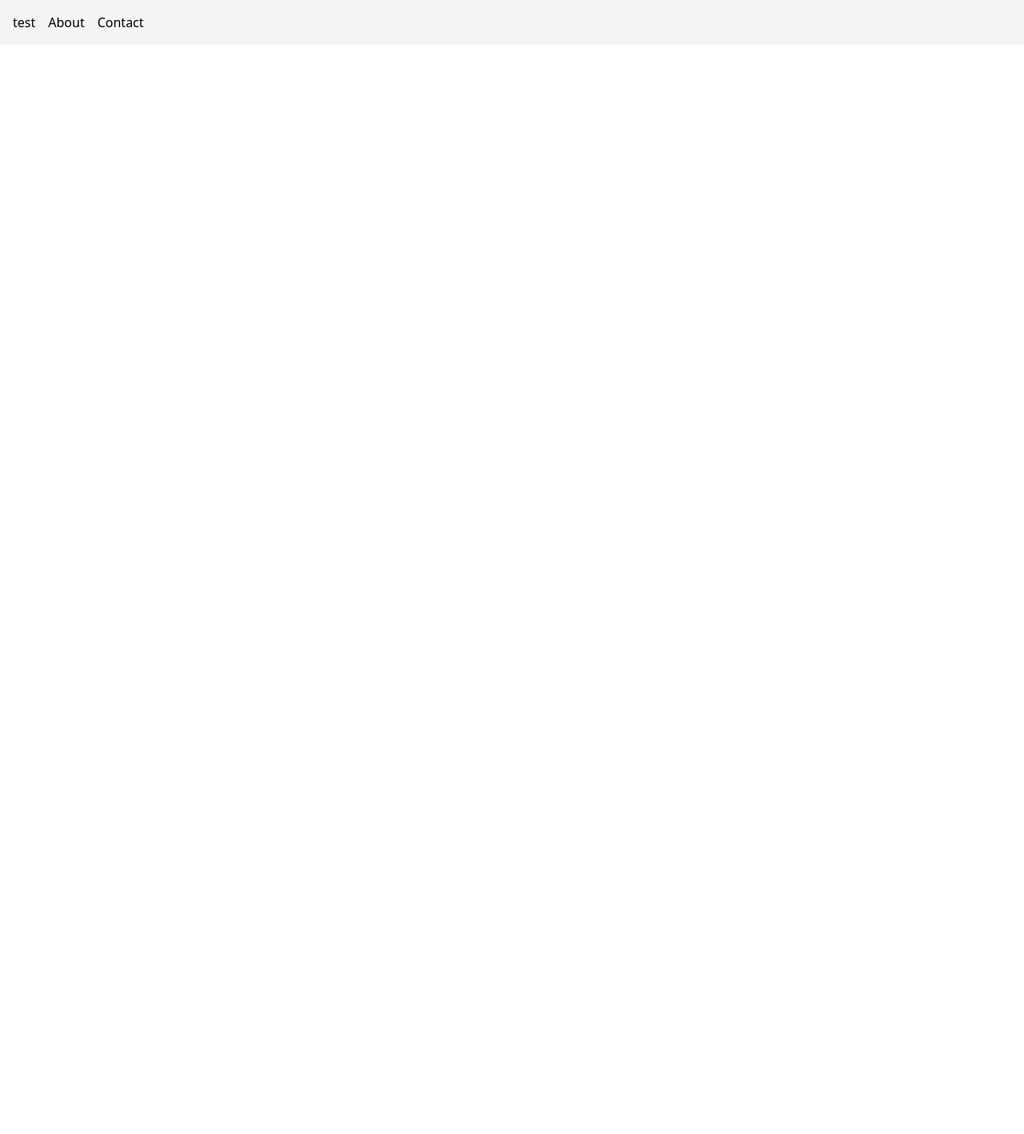
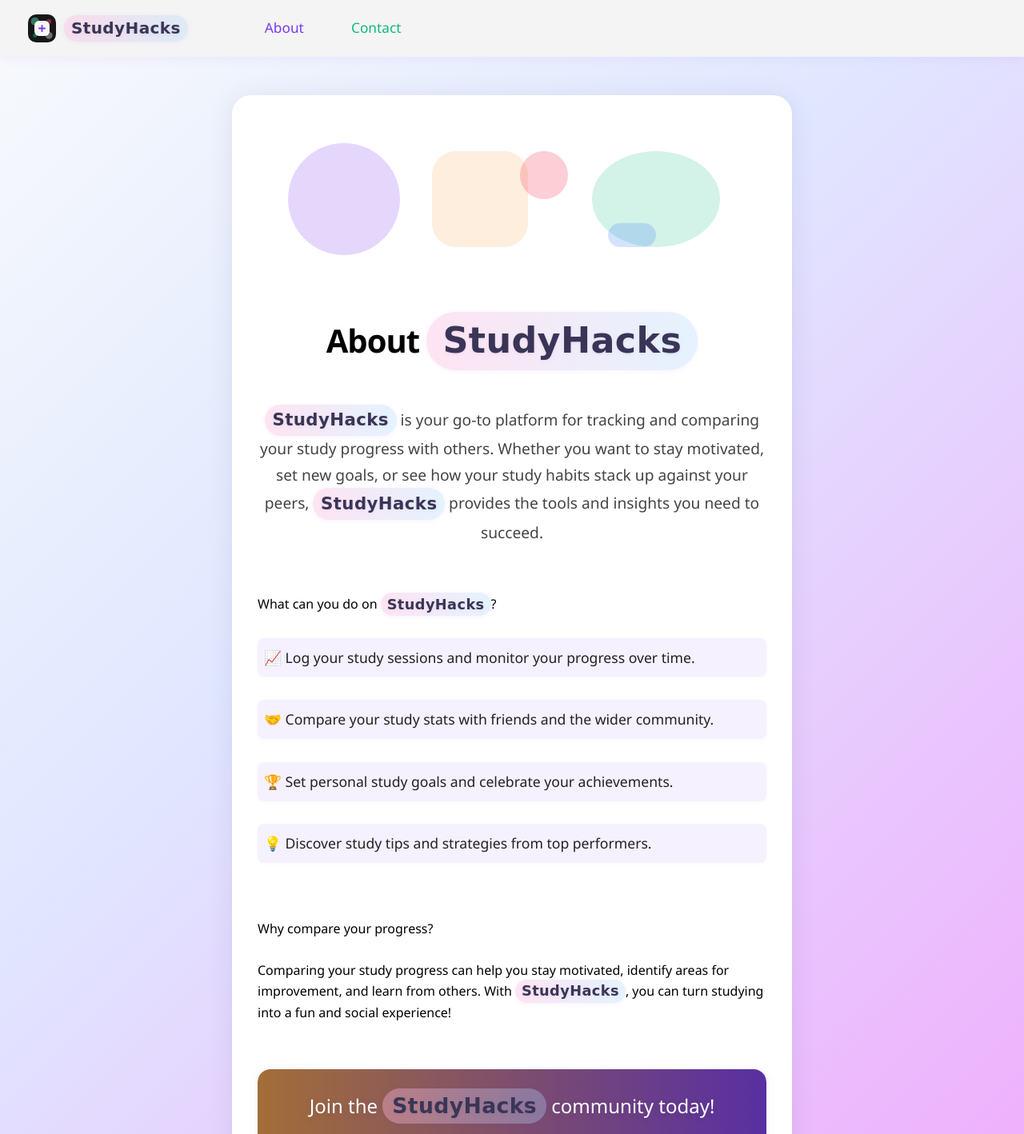
Before and after one commit to DanielZTWang/HackTheValley, a React (Vite) app in the folder client/: page /about in a window 1280 px wide. Before the commit this address had no page. Shown: the top 1418 px of the page at 80% size. Before the commit the page ends 800 px from the top, so only its background shows below. Built offline with nearby package versions, Linux system fonts and the light colour scheme.

Commit message:
jimmy dong hates us wtf

```diff
--- /dev/null
+++ b/client/src/App.css
@@ -0,0 +1,184 @@
+
+body {
+	min-height: 100vh;
+	background: linear-gradient(135deg, #f8fafc 0%, #e0e7ff 40%, #f0abfc 100%);
+	font-family: 'Segoe UI', 'Roboto', 'Arial', sans-serif;
+	margin: 0;
+	padding: 0;
+}
+
+.about-container {
+	max-width: 700px;
+	margin: 2.5rem auto;
+	background: rgba(255,255,255,0.96);
+	border-radius: 1.5rem;
+	box-shadow: 0 6px 36px 0 rgba(60, 60, 120, 0.13);
+	padding: 2.8rem 2.2rem 2.2rem 2.2rem;
+	position: relative;
+	overflow: hidden;
+	backdrop-filter: blur(2px);
+	display: flex;
+	flex-direction: column;
+	gap: 1.7rem;
+}
+
+.about-hero-graphic {
+	width: 100%;
+	margin-bottom: 1.7rem;
+}
+
+.about-title {
+	font-size: 2.7rem;
+	font-weight: 800;
+	margin-bottom: 1.1rem;
+	text-align: center;
+	letter-spacing: -1px;
+}
+
+.studyhacks-brand {
+	color: #3a3557;
+	font-family: 'Comic Sans MS', 'Baloo 2', 'Segoe UI', 'Roboto', Arial, sans-serif;
+	font-weight: 600;
+	letter-spacing: 0.4px;
+	font-size: 1.11em;
+	background: linear-gradient(90deg, rgba(255,182,222,0.38) 0%, rgba(173,216,255,0.32) 100%);
+	border-radius: 1.2em;
+	padding: 0.07em 0.45em 0.07em 0.45em;
+	box-shadow: 0 1px 6px 0 rgba(124, 58, 237, 0.07);
+	transition: background 0.2s, color 0.2s;
+	display: inline-block;
+	text-shadow: 0 1px 4px rgba(60, 60, 120, 0.08);
+}
+
+.about-lead {
+	font-size: 1.22rem;
+	color: #333;
+	margin-bottom: 2.1rem;
+	text-align: center;
+	line-height: 1.7;
+}
+
+.about-list {
+	list-style: none;
+	padding: 0;
+	margin-bottom: 2.1rem;
+	display: flex;
+	flex-direction: column;
+	gap: 1.1rem;
+}
+.about-list li {
+	font-size: 1.13rem;
+	color: #222;
+	background: rgba(124, 58, 237, 0.07);
+	border-radius: 0.5rem;
+	padding: 0.7rem 1.1rem;
+	display: flex;
+	align-items: center;
+	box-shadow: 0 1px 4px 0 rgba(124, 58, 237, 0.04);
+}
+
+.about-cta {
+	position: relative;
+	background: linear-gradient(90deg, #f59e42 0%, #7c3aed 100%);
+	border-radius: 1rem;
+	padding: 1.7rem 1.1rem;
+	margin-top: 2.2rem;
+	text-align: center;
+	box-shadow: 0 2px 12px 0 rgba(124, 58, 237, 0.10);
+	overflow: hidden;
+}
+.about-cta::before {
+	content: '';
+	position: absolute;
+	inset: 0;
+	background: rgba(30, 30, 40, 0.38);
+	z-index: 0;
+	border-radius: 1rem;
+}
+.about-cta h2,
+.about-cta p {
+	position: relative;
+	z-index: 1;
+}
+.about-cta h2 {
+	margin-bottom: 0.6rem;
+	font-size: 1.55rem;
+	color: #fff;
+	text-shadow: 0 2px 8px rgba(60, 60, 120, 0.18);
+}
+.about-cta p {
+	font-size: 1.13rem;
+	margin: 0;
+	line-height: 1.6;
+	color: #f3f3f3;
+	text-shadow: 0 1px 4px rgba(60, 60, 120, 0.13);
+}
+
+.about-container {
+	max-width: 700px;
+	margin: 2rem auto;
+	background: #fff;
+	border-radius: 1.5rem;
+	box-shadow: 0 4px 32px 0 rgba(60, 60, 120, 0.10);
+	padding: 2.5rem 2rem 2rem 2rem;
+	position: relative;
+	overflow: hidden;
+}
+
+.about-hero-graphic {
+	width: 100%;
+	margin-bottom: 1.5rem;
+}
+
+.about-title {
+	font-size: 2.5rem;
+	font-weight: 800;
+	margin-bottom: 1rem;
+	text-align: center;
+}
+
+.studyhacks-gradient {
+	background: linear-gradient(90deg, #7C3AED 20%, #10B981 60%, #F59E42 100%);
+	-webkit-background-clip: text;
+	-webkit-text-fill-color: transparent;
+	background-clip: text;
+	color: transparent;
+}
+
+.about-lead {
+	font-size: 1.2rem;
+	color: #444;
+	margin-bottom: 2rem;
+	text-align: center;
+}
+
+.about-list {
+	list-style: none;
+	padding: 0;
+	margin-bottom: 2rem;
+}
+.about-list li {
+	font-size: 1.1rem;
+	margin-bottom: 0.7rem;
+	padding-left: 0.5rem;
+	display: flex;
+	align-items: center;
+}
+
+.about-cta {
+	background: linear-gradient(90deg, #f59e42 0%, #7c3aed 100%);
+	color: #fff;
+	border-radius: 1rem;
+	padding: 1.5rem 1rem;
+	margin-top: 2rem;
+	text-align: center;
+	box-shadow: 0 2px 12px 0 rgba(124, 58, 237, 0.10);
+}
+.about-cta h2 {
+	margin-bottom: 0.5rem;
+	font-size: 1.5rem;
+}
+.about-cta p {
+	font-size: 1.1rem;
+	margin: 0;
+}
--- a/client/src/App.tsx
+++ b/client/src/App.tsx
@@ -1,6 +1,8 @@
 import { BrowserRouter, Routes, Route } from "react-router-dom";
 import Navbar from "./components/Navbar";
+
 import Test from "./pages/Test";
+import About from "./pages/About";
 
 function App() {
   return (
@@ -9,6 +11,7 @@ function App() {
       <div style={{ padding: "1rem" }}>
         <Routes>
           <Route path="/" element={<Test />} />
+          <Route path="/about" element={<About />} />
         </Routes>
       </div>
     </BrowserRouter>
--- a/client/src/components/Navbar.tsx
+++ b/client/src/components/Navbar.tsx
@@ -1,15 +1,38 @@
+
 import { Link } from "react-router-dom";
+import logo from "../assets/studyhacks-logo.svg";
 
 export default function Navbar() {
   return (
-    <nav style={{ padding: "1rem", background: "#f4f4f4" }}>
-      <Link to="/" style={{ marginRight: "1rem" }}>
-        test
+    <nav
+      style={{
+        padding: "1.1rem 2.2rem",
+        background: "#f4f4f4",
+        display: "flex",
+        alignItems: "center",
+        boxShadow: "0 2px 12px 0 rgba(124, 58, 237, 0.07)",
+        gap: "2.5rem"
+      }}
+    >
+      <Link to="/" style={{ display: "flex", alignItems: "center", textDecoration: "none", marginRight: "2.5rem" }}>
+        <img src={logo} alt="StudyHacks Logo" style={{ height: "2.2rem", width: "2.2rem", marginRight: "0.6rem", display: "block", objectFit: "contain", verticalAlign: "middle" }} />
+        <span className="studyhacks-brand" style={{
+          fontSize: "1.25rem",
+          fontWeight: 600,
+          padding: "0.07em 0.45em",
+          verticalAlign: "middle"
+        }}>
+          StudyHacks
+        </span>
       </Link>
-      <Link to="/about" style={{ marginRight: "1rem" }}>
-        About
-      </Link>
-      <Link to="/contact">Contact</Link>
+      <div style={{ display: "flex", gap: "1.7rem", fontSize: "1.08rem", fontWeight: 500 }}>
+        <Link to="/about" style={{ textDecoration: "none", color: "#7C3AED", padding: "0.3rem 1rem", borderRadius: "0.5rem", transition: "background 0.2s" }}>
+          About
+        </Link>
+        <Link to="/contact" style={{ textDecoration: "none", color: "#10B981", padding: "0.3rem 1rem", borderRadius: "0.5rem", transition: "background 0.2s" }}>
+          Contact
+        </Link>
+      </div>
     </nav>
   );
 }
--- /dev/null
+++ b/client/src/pages/About.tsx
@@ -0,0 +1,41 @@
+import React from 'react';
+import '../App.css';
+
+const About: React.FC = () => {
+  return (
+    <div className="about-container">
+      <div className="about-hero-graphic">
+        <svg width="100%" height="180" viewBox="0 0 600 180" fill="none" xmlns="http://www.w3.org/2000/svg">
+          <circle cx="90" cy="90" r="70" fill="#7C3AED" fillOpacity="0.2" />
+          <rect x="200" y="30" width="120" height="120" rx="30" fill="#F59E42" fillOpacity="0.18" />
+          <ellipse cx="480" cy="90" rx="80" ry="60" fill="#10B981" fillOpacity="0.18" />
+          <circle cx="340" cy="60" r="30" fill="#F43F5E" fillOpacity="0.25" />
+          <rect x="420" y="120" width="60" height="30" rx="15" fill="#3B82F6" fillOpacity="0.22" />
+        </svg>
+      </div>
+  <h1 className="about-title">About <span className="studyhacks-brand">StudyHacks</span></h1>
+      <p className="about-lead">
+  <strong className="studyhacks-brand">StudyHacks</strong> is your go-to platform for tracking and comparing your study progress with others. Whether you want to stay motivated, set new goals, or see how your study habits stack up against your peers, <span className="studyhacks-brand">StudyHacks</span> provides the tools and insights you need to succeed.
+      </p>
+  <h2>What can you do on <span className="studyhacks-brand">StudyHacks</span>?</h2>
+      <ul className="about-list">
+        <li>📈 Log your study sessions and monitor your progress over time.</li>
+        <li>🤝 Compare your study stats with friends and the wider community.</li>
+        <li>🏆 Set personal study goals and celebrate your achievements.</li>
+        <li>💡 Discover study tips and strategies from top performers.</li>
+      </ul>
+      <h2>Why compare your progress?</h2>
+      <p>
+  Comparing your study progress can help you stay motivated, identify areas for improvement, and learn from others. With <span className="studyhacks-brand">StudyHacks</span>, you can turn studying into a fun and social experience!
+      </p>
+      <div className="about-cta">
+  <h2>Join the <span className="studyhacks-brand">StudyHacks</span> community today!</h2>
+        <p>
+          Start tracking, comparing, and improving your study habits with <span className="studyhacks-brand">StudyHacks</span>. Together, we can achieve more!
+        </p>
+      </div>
+    </div>
+  );
+};
+
+export default About;
--- a/client/src/pages/Test.tsx
+++ b/client/src/pages/Test.tsx
@@ -1,3 +1,3 @@
 export default function About() {
-  return <h1>test 👋</h1>;
+  return <div className="text-4xl">niggggggggggggggggggggggggggggggggggggggggggggggggggggggggggggggggggggggggggggggggggggg 👋 ht</div>;
 }
```
Also changed, not shown: client/src/assets/studyhacks-logo.svg (added).
